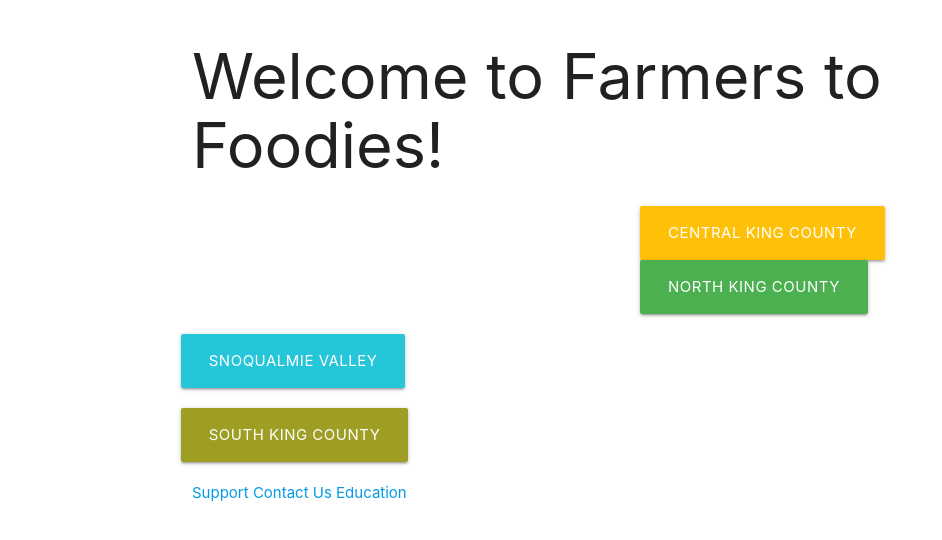
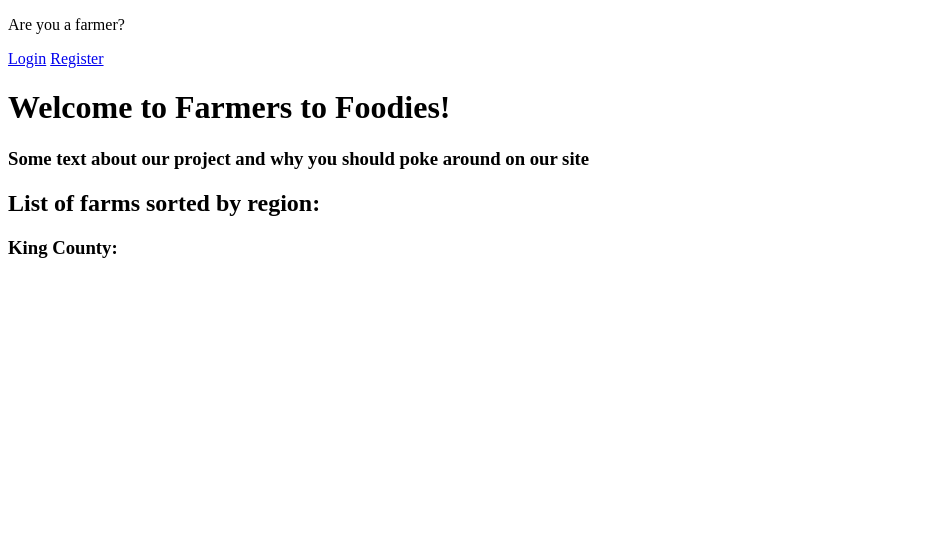
Before and after one commit to jndrain/farmers_foodies, a Django app: template apps/farmfood/templates/farmfood/index.html in a window 1280 px wide. Shown: the top 540 px of the page, without its empty margins (0-942 px from the left). Run offline with Django 3.2, Linux system fonts and the light colour scheme; the template is opened without the code that fills it, so the values that code supplies are empty; parts of the project's set-up code (start-up, migrations or seed data) failed here and were passed over; some libraries are stand-ins or nearby versions.

Commit message:
updated index pag and urls

```diff
--- a/apps/farmfood/templates/farmfood/index.html
+++ b/apps/farmfood/templates/farmfood/index.html
@@ -1,56 +1,31 @@
 <!DOCTYPE html>
-<html lang="en">
+<html>
 <head>
-	<meta charset="UTF-8">
-	<link rel="stylesheet" href="https://cdnjs.cloudflare.com/ajax/libs/materialize/0.97.7/css/materialize.min.css">
-	<script src="https://cdnjs.cloudflare.com/ajax/libs/materialize/0.97.7/js/materialize.min.js"></script>
-	<link href="http://fonts.googleapis.com/icon?family=Material+Icons" rel="stylesheet">
-	<link type="text/css" rel="stylesheet" href="css/materialize.min.css"  media="screen,projection"/>
-	<link type="text/css" rel="stylesheet" href=""
-	<meta name="viewport" content="width=device-width, initial-scale=1.0"/>
-	<title>Welcome to Farmers to Foodies!</title>
+	<title>Welcome to Foodies to Farmers!</title>
 </head>
+<body>
+	<div class="enter_site">
+		<p>Are you a farmer?</p>
+		<a href="farmfood/login" name="login">Login</a>
+		<a href="farmfood/login" name="register">Register</a>
+	</div>
 
-<body>
-	<div class="container">
-		<div class="Header">
-			<h1>Welcome to Farmers to Foodies!</h1>
-		</div>
+	<div class="header">
+		<h1>Welcome to Farmers to Foodies!</h1>
+		<h3>Some text about our project and why you should poke around on our site</h3>
+		<h2>List of farms sorted by region:</h2>
+	</div>
 
-		<div class="row">
-			<div class="central">
-				<div class="col s6"></div>
-					<a class="amber btn-large" href="" name="central"">Central King County</a>
-			</div>
+	<div class="north">
+		<h3>King County:</h3>
+		{% for farm in farms %}
+			<a href="farmfood/{farm_id}" name="king_county">{{farms.farm.name}}</a>
+		{% endfor %}
+	</div>
 
 
-			<div class="north">
-				<div class="col s6"></div>
-					<a class="green btn-large" href ="" name="north">North King County</a>
-			</div>
-		</div>
 
 
-			<div class="snoqualmie">
-				<div class="row">
-					<a class="cyan lighten-1 btn-large" href="" name="snoqualmie">Snoqualmie Valley</a>
-			</div>
-		</div>
 
-		<div class="south">
-			<div class="row">
-				<a class=" lime darken-3 btn-large" href="" name="south">South King County</a>
-			</div>
-		</div>
-
-
-		<div class="Contact_Us">
-			<a href="" name="support">Support</a>
-			<a href="" name="contact">Contact Us</a>
-			<a href="" name="education">Education</a>
-		</div>
-	</div>
-	<script type="text/javascript" src="https://code.jquery.com/jquery-2.1.1.min.js"></script>
-    <script type="text/javascript" src="js/materialize.min.js"></script>
 </body>
 </html>
--- a/apps/farmfood/urls.py
+++ b/apps/farmfood/urls.py
@@ -4,7 +4,7 @@ from . import views
 
 urlpatterns = [
     url(r'^$', views.index, name="index"),
-    url(r'^farmers$', views.create),
-    url(r'^farmers/destroy/(?P<id>\d+)$', views.destroy)
+    url(r'^login$', views.login),
+    url(r'^farmers/update/(?P<id>\d+)$', views.update)
 
 ]
```
Also changed, not shown: apps/farmfood/templates/farmfood/possible_styling.html (added, +56 -0 lines).
